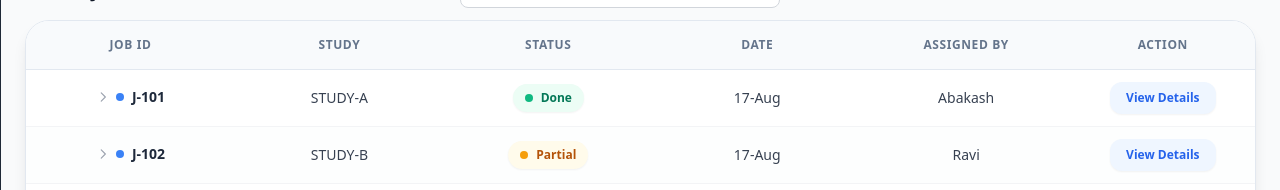
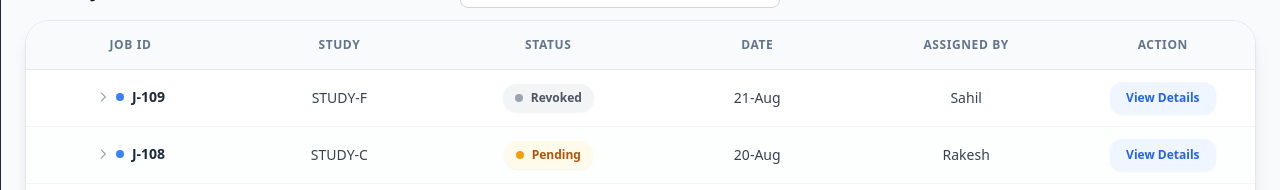
Before and after one commit to dpatra5/migration-prototype, a React (Vite) app in the folder frontend/: page / in a window 1280 px wide. Both pictures are taken after typing "name@example.com", "Sample123" into the empty fields and a click on the button "Sign in". Shown: the part 610-800 px from the top of the page. Built offline with nearby package versions, Linux system fonts and the light colour scheme.

Commit message:
Retry mechanism

```diff
--- a/frontend/src/components/Dashboard.tsx
+++ b/frontend/src/components/Dashboard.tsx
@@ -273,7 +273,13 @@ export function Dashboard({
   ).length;
   const normalizedSearch = searchTerm.trim().toLowerCase();
   const bellBadgeCount = formatBellBadgeCount(unreadNotificationCount);
-  const recentJobs = jobs.slice(0, 10);
+  const recentJobs = jobs
+    .sort((a, b) => {
+      const numA = parseInt(a.id.replace("J-", ""), 10);
+      const numB = parseInt(b.id.replace("J-", ""), 10);
+      return numB - numA; // Descending order
+    })
+    .slice(0, 10);
   const filteredJobs = normalizedSearch
     ? recentJobs.filter(
         (job) =>
@@ -508,17 +514,30 @@ export function Dashboard({
   );
 
   const retryJob = useCallback(
-    (jobId: string) => {
-      updateJobStatus(jobId, JobStatusValues.Running);
+    (job: Job) => {
+      // For Partial status jobs, start new migration with circular progress
+      if (job.status === JobStatusValues.Partial) {
+        // Start the migration process with circular progress
+        startMigration({
+          study: job.study,
+          masterFolder: job.study,
+        });
+        // Scroll to top of dashboard
+        mainContentRef.current?.scrollTo({ top: 0, behavior: "smooth" });
+        return;
+      }
+
+      // For other retryable statuses (Failed), update status and retry
+      updateJobStatus(job.id, JobStatusValues.Running);
       updateMigrationNotification(
-        jobId,
+        job.id,
         "in-progress",
         "info",
-        `Migration ${jobId} Retried`,
-        `Migration ${jobId} has been retried and is now in progress.`,
+        `Migration ${job.id} Retried`,
+        `Migration ${job.id} has been retried and is now in progress.`,
       );
     },
-    [updateJobStatus, updateMigrationNotification],
+    [updateJobStatus, updateMigrationNotification, startMigration],
   );
 
   const availableMenuItems = menuItems.filter((item) =>
--- a/frontend/src/components/RecentJobsTable.tsx
+++ b/frontend/src/components/RecentJobsTable.tsx
@@ -29,7 +29,7 @@ export function RecentJobsTable({
 }: {
   jobs: Job[];
   onRevoke: (jobId: string) => void;
-  onRetry: (jobId: string) => void;
+  onRetry: (job: Job) => void;
 }) {
   const [expandedJob, setExpandedJob] = useState<string | null>(null);
 
@@ -69,7 +69,7 @@ export function RecentJobsTable({
                   actionHandler = () => onRevoke(job.id);
                 } else if (retryableStatuses.includes(job.status)) {
                   actionLabel = "Retry";
-                  actionHandler = () => onRetry(job.id);
+                  actionHandler = () => onRetry(job);
                 }
               }
 
```
